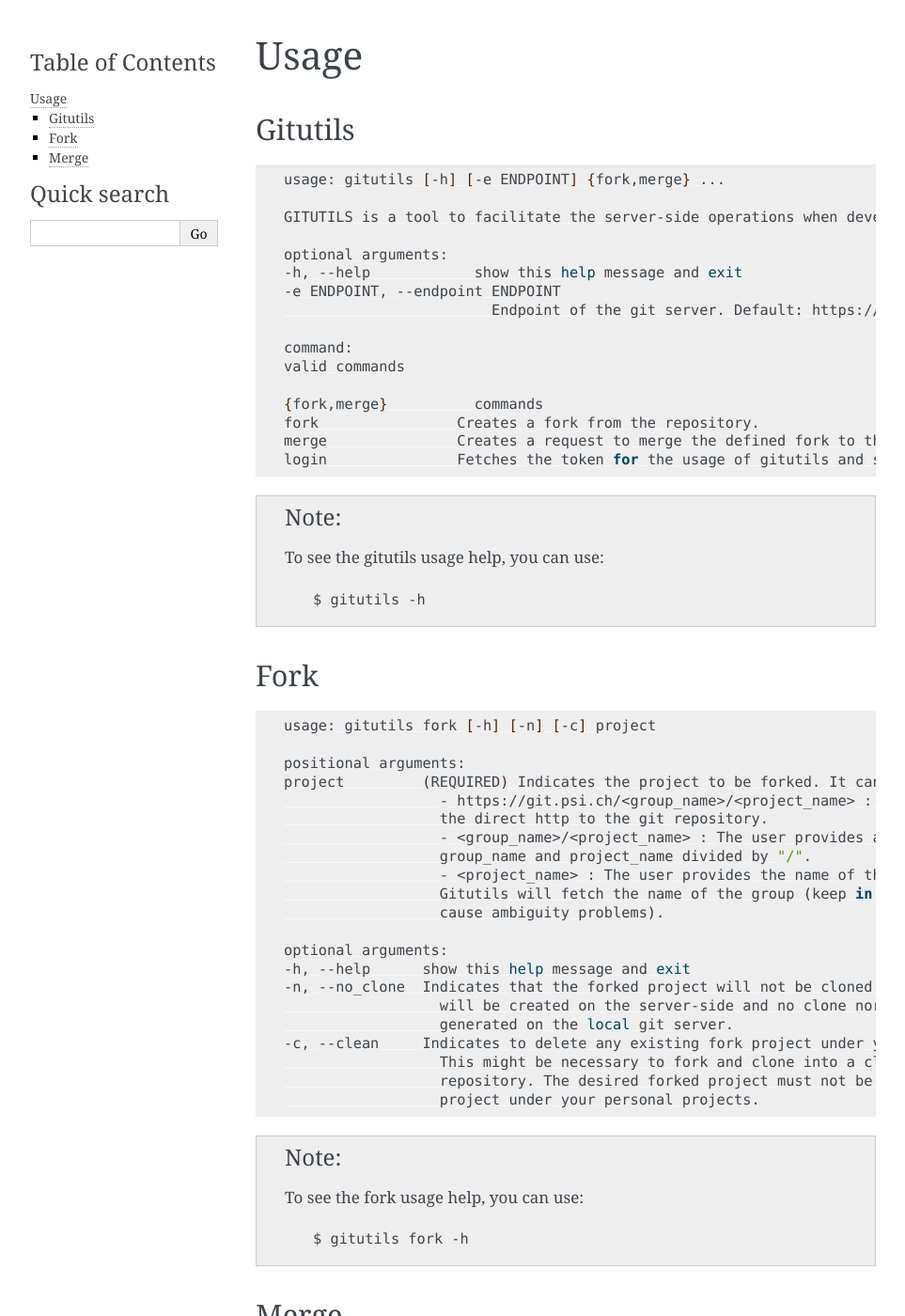
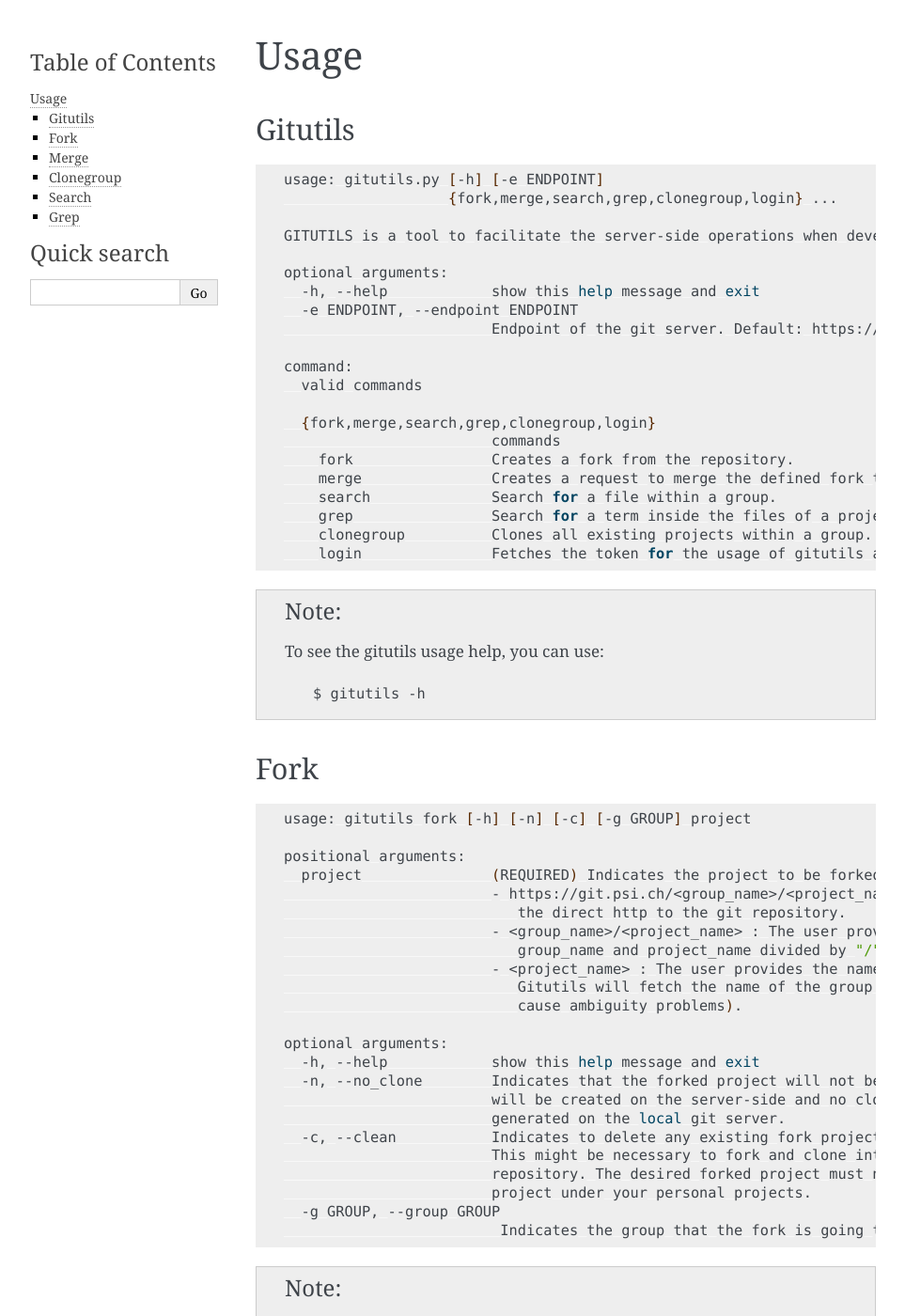
Before and after one commit to paulscherrerinstitute/gitutils, a Sphinx documentation site: the page built from docs/usage.rst, in a window 1280 px wide and 1400 px high. Shown: the whole window at 94% size, without its empty margins (148-1111 px from the left). Built offline with Sphinx 7.4.7, drawn with Linux system fonts in a browser that asks for light colours; some of the changed text lies outside the part shown.

Commit message:
Update usage.rst

```diff
--- a/docs/usage.rst
+++ b/docs/usage.rst
@@ -7,22 +7,27 @@ Gitutils
 
 .. code-block:: bash
 
-      usage: gitutils [-h] [-e ENDPOINT] {fork,merge} ...
+      usage: gitutils.py [-h] [-e ENDPOINT]
+                         {fork,merge,search,grep,clonegroup,login} ...
 
       GITUTILS is a tool to facilitate the server-side operations when developing software that uses git repositories.
 
       optional arguments:
-      -h, --help            show this help message and exit
-      -e ENDPOINT, --endpoint ENDPOINT
+        -h, --help            show this help message and exit
+        -e ENDPOINT, --endpoint ENDPOINT
                               Endpoint of the git server. Default: https://git.psi.ch
 
       command:
-      valid commands
+        valid commands
 
-      {fork,merge}          commands
-      fork                Creates a fork from the repository.
-      merge               Creates a request to merge the defined fork to the original repository.
-      login               Fetches the token for the usage of gitutils and stores it on the user's home directory file (~/.gitutils_token).
+        {fork,merge,search,grep,clonegroup,login}
+                              commands
+          fork                Creates a fork from the repository.
+          merge               Creates a request to merge the defined fork to the original repository.
+          search              Search for a file within a group.
+          grep                Search for a term inside the files of a project.
+          clonegroup          Clones all existing projects within a group.
+          login               Fetches the token for the usage of gitutils and stores it on the user's home directory file (~/.gitutils_token).
 
 .. note:: To see the gitutils usage help, you can use::
 
@@ -33,27 +38,29 @@ Fork
 
 .. code-block:: bash
 
-      usage: gitutils fork [-h] [-n] [-c] project
+      usage: gitutils fork [-h] [-n] [-c] [-g GROUP] project
 
       positional arguments:
-      project         (REQUIRED) Indicates the project to be forked. It can be of three different formats:
-                        - https://git.psi.ch/<group_name>/<project_name> : The user provides
-                        the direct http to the git repository.
-                        - <group_name>/<project_name> : The user provides a combination of
-                        group_name and project_name divided by "/".
-                        - <project_name> : The user provides the name of the project name.
-                        Gitutils will fetch the name of the group (keep in mind, that this may
-                        cause ambiguity problems).
+        project               (REQUIRED) Indicates the project to be forked. It can be of three different formats:
+                              - https://git.psi.ch/<group_name>/<project_name> : The user provides
+                                 the direct http to the git repository.
+                              - <group_name>/<project_name> : The user provides a combination of
+                                 group_name and project_name divided by "/".
+                              - <project_name> : The user provides the name of the project name.
+                                 Gitutils will fetch the name of the group (keep in mind, that this may
+                                 cause ambiguity problems).
 
       optional arguments:
-      -h, --help      show this help message and exit
-      -n, --no_clone  Indicates that the forked project will not be cloned after forking. A fork
-                        will be created on the server-side and no clone nor upstream will be
-                        generated on the local git server.
-      -c, --clean     Indicates to delete any existing fork project under your personal group.
-                        This might be necessary to fork and clone into a clean copy of the original
-                        repository. The desired forked project must not be a pre-existing forked
-                        project under your personal projects.
+        -h, --help            show this help message and exit
+        -n, --no_clone        Indicates that the forked project will not be cloned after forking. A fork
+                              will be created on the server-side and no clone nor upstream will be
+                              generated on the local git server.
+        -c, --clean           Indicates to delete any existing fork project under your personal group.
+                              This might be necessary to fork and clone into a clean copy of the original
+                              repository. The desired forked project must not be a pre-existing forked
+                              project under your personal projects.
+        -g GROUP, --group GROUP
+                               Indicates the group that the fork is going to be created. The default is the username.
 
 .. note:: To see the fork usage help, you can use::
 
@@ -65,13 +72,13 @@ Merge
 .. code-block:: bash
 
 
-      usage: gitutils merge [-h] [-t TITLE] [-p PROJECT] [-d DESCRIPTION]
+      usage: gitutils merge [-h] [-t TITLE] [-p PROJECT] [-d DESCRIPTION] project
 
       optional arguments:
-      -h, --help            show this help message and exit
-      -t TITLE, --title TITLE
-                              The title of the merge request that is going to be created.
-      -p PROJECT, --project PROJECT
+        -h, --help            show this help message and exit
+        -t TITLE, --title TITLE
+                               The title of the merge request that is going to be created.
+        -p PROJECT, --project PROJECT
                               Indicates the project to be forked. It can be of four different formats:
                               - "" : (DEFAULT) The user doesn't provide this argument, the project's group and name
                                     will be fetched from the /.git/config folder within the path where the
@@ -83,9 +90,65 @@ Merge
                               - <project_name> : The user provides the name of the project name. Gitutils will
                                     fetch the name of the group (keep in mind, that this may cause ambiguity
                                     problems).
-      -d DESCRIPTION, --description DESCRIPTION
+        -d DESCRIPTION, --description DESCRIPTION
                               The description of the merge request that is going to be created.
 
 .. note:: To see the merge usage help, you can use::
 
       $ gitutils merge -h
+
+
+Clonegroup
+----------
+
+.. code-block:: bash
+
+      usage: gitutils.py clonegroup [-h] group
+
+      positional arguments:
+        group       Group name
+
+      optional arguments:
+        -h, --help  show this help message and exit
+
+.. note:: To see the clonegroup usage help, you can use::
+
+      $ gitutils clonegroup -h
+
+
+
+Search
+------
+
+.. code-block:: bash
+
+      usage: gitutils.py search [-h] group file
+
+      positional arguments:
+        group       Group's name
+        file        File's name.
+
+      optional arguments:
+        -h, --help  show this help message and exit
+
+.. note:: To see the search usage help, you can use::
+
+      $ gitutils search -h
+
+Grep
+------
+
+.. code-block:: bash
+
+      usage: gitutils.py grep [-h] project term
+
+      positional arguments:
+        project     Project's name.
+        term        Term to search.
+
+      optional arguments:
+        -h, --help  show this help message and exit
+
+.. note:: To see the grep usage help, you can use::
+
+      $ gitutils grep -h
```
